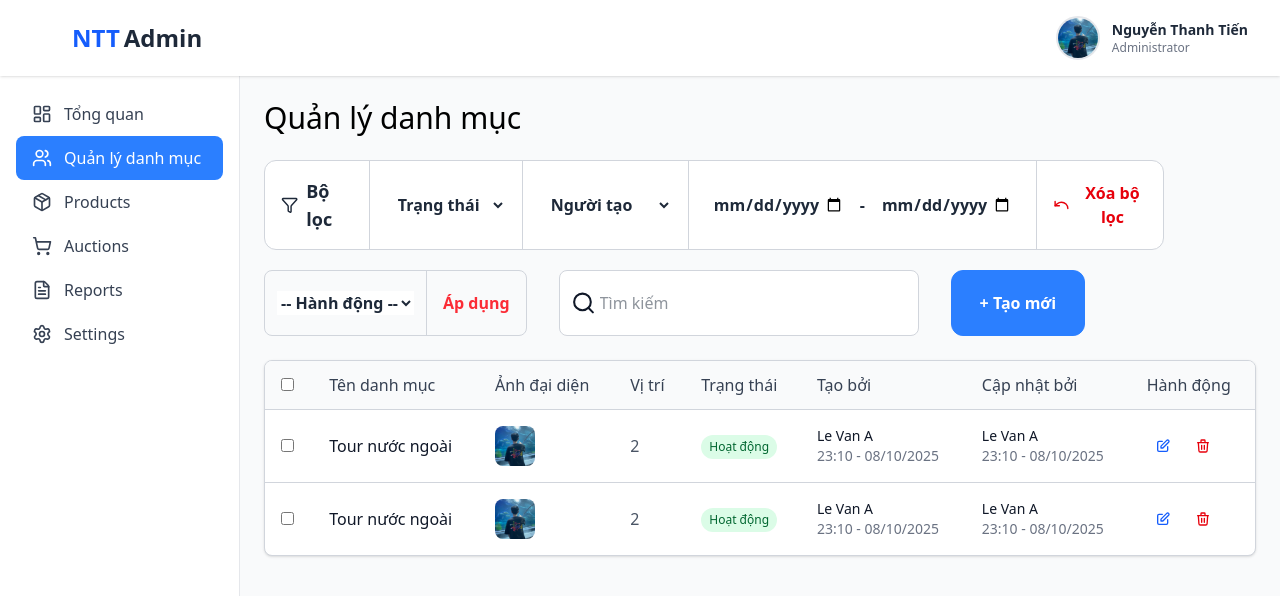
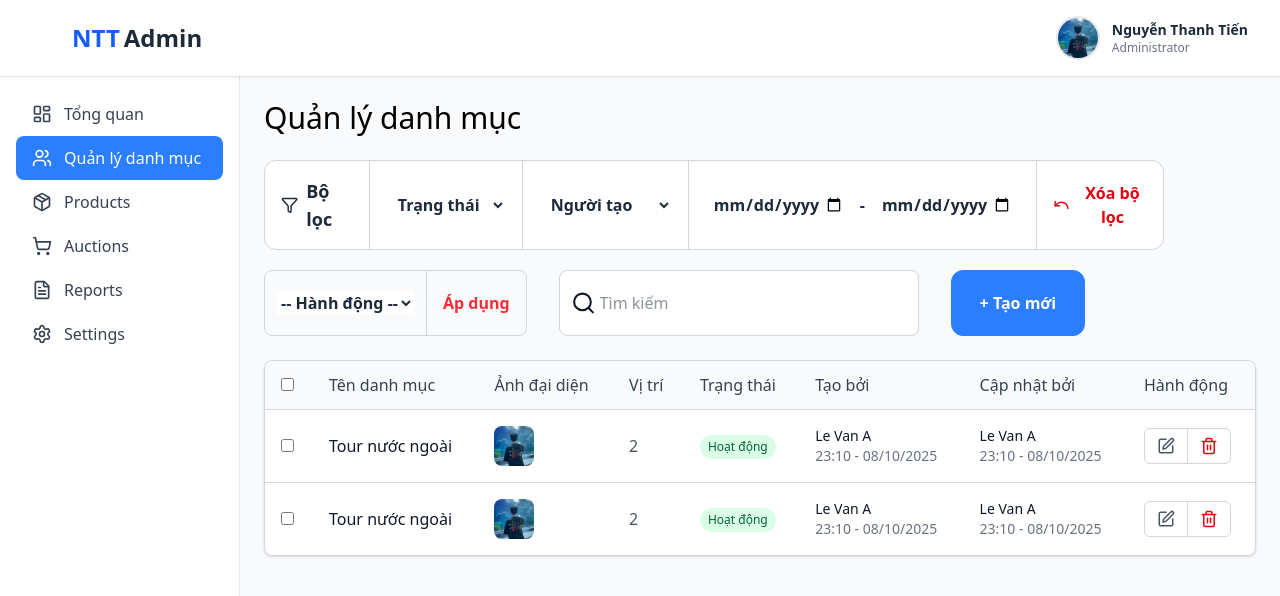
Before and after one commit to NguyenThanhTien539/online-auction-personal-project, a React (Vite) app in the folder frontend/: page /admin/categories in a window 1280 px wide. Shown: the top 596 px of the page. Built offline with nearby package versions, Linux system fonts and the light colour scheme.

Commit message:
fix edit and delete button

```diff
--- a/frontend/src/components/admin/FilterBar.tsx
+++ b/frontend/src/components/admin/FilterBar.tsx
@@ -1,5 +1,5 @@
 import { FilterIcon, UndoIcon, Search } from "lucide-react";
-import CreateButton from "../common/CreateButtons";
+import { CreateButton } from "@/components/common/Buttons";
 
 export default function FilterBar() {
   return (
--- /dev/null
+++ b/frontend/src/components/common/Buttons.tsx
@@ -0,0 +1,31 @@
+import { Edit } from "lucide-react";
+import { Trash2 } from "lucide-react";
+export function CreateButton() {
+  return (
+    <>
+      <button className="border border-blue-500 bg-blue-500 rounded-xl px-7 py-5 cursor-pointer hover:bg-blue-600">
+        <span className="text-white font-semibold">+ Tạo mới</span>
+      </button>
+    </>
+  );
+}
+
+export function EditButton() {
+  return (
+    <>
+      <button>
+        <Edit size={18} className="text-gray-600 cursor-pointer" />
+      </button>
+    </>
+  );
+}
+
+export function DeleteButton() {
+  return (
+    <>
+      <button>
+        <Trash2 size={18} className="text-red-600 cursor-pointer" />
+      </button>
+    </>
+  );
+}
--- a/frontend/src/components/common/CreateButtons.tsx
+++ /dev/null
@@ -1,9 +0,0 @@
-export default function CreateButton() {
-  return (
-    <>
-      <button className="border border-blue-500 bg-blue-500 rounded-xl px-7 py-5 cursor-pointer hover:bg-blue-600">
-        <span className="text-white font-semibold">+ Tạo mới</span>
-      </button>
-    </>
-  );
-}
--- a/frontend/src/views/admin/pages/CategoryList.tsx
+++ b/frontend/src/views/admin/pages/CategoryList.tsx
@@ -1,5 +1,7 @@
 import FilterBar from "@/components/admin/FilterBar";
 import avatar from "@/assets/image/avatar.jpg";
+import { DeleteButton, EditButton } from "@/components/common/Buttons";
+
 export default function CategoryList() {
   return (
     <div className="w-full space-y-6">
@@ -69,37 +71,13 @@ export default function CategoryList() {
                 </div>
               </td>
               <td className="px-4 py-4">
-                <div className="flex space-x-2">
-                  <button className="p-2 text-blue-600 hover:bg-blue-50 rounded-lg transition-colors">
-                    <svg
-                      className="w-4 h-4"
-                      fill="none"
-                      stroke="currentColor"
-                      viewBox="0 0 24 24"
-                    >
-                      <path
-                        strokeLinecap="round"
-                        strokeLinejoin="round"
-                        strokeWidth={2}
-                        d="M11 5H6a2 2 0 00-2 2v11a2 2 0 002 2h11a2 2 0 002-2v-5m-1.414-9.414a2 2 0 112.828 2.828L11.828 15H9v-2.828l8.586-8.586z"
-                      />
-                    </svg>
-                  </button>
-                  <button className="p-2 text-red-600 hover:bg-red-50 rounded-lg transition-colors">
-                    <svg
-                      className="w-4 h-4"
-                      fill="none"
-                      stroke="currentColor"
-                      viewBox="0 0 24 24"
-                    >
-                      <path
-                        strokeLinecap="round"
-                        strokeLinejoin="round"
-                        strokeWidth={2}
-                        d="M19 7l-.867 12.142A2 2 0 0116.138 21H7.862a2 2 0 01-1.995-1.858L5 7m5 4v6m4-6v6m1-10V4a1 1 0 00-1-1h-4a1 1 0 00-1 1v3M4 7h16"
-                      />
-                    </svg>
-                  </button>
+                <div className="inline-flex border border-gray-300 rounded-md divide-x divide-gray-300">
+                  <div className="px-3 py-2 flex items-center">
+                    <EditButton />
+                  </div>
+                  <div className="px-3 py-2 flex items-center">
+                    <DeleteButton />
+                  </div>
                 </div>
               </td>
             </tr>
@@ -136,37 +114,13 @@ export default function CategoryList() {
                 </div>
               </td>
               <td className="px-4 py-4">
-                <div className="flex space-x-2">
-                  <button className="p-2 text-blue-600 hover:bg-blue-50 rounded-lg transition-colors">
-                    <svg
-                      className="w-4 h-4"
-                      fill="none"
-                      stroke="currentColor"
-                      viewBox="0 0 24 24"
-                    >
-                      <path
-                        strokeLinecap="round"
-                        strokeLinejoin="round"
-                        strokeWidth={2}
-                        d="M11 5H6a2 2 0 00-2 2v11a2 2 0 002 2h11a2 2 0 002-2v-5m-1.414-9.414a2 2 0 112.828 2.828L11.828 15H9v-2.828l8.586-8.586z"
-                      />
-                    </svg>
-                  </button>
-                  <button className="p-2 text-red-600 hover:bg-red-50 rounded-lg transition-colors">
-                    <svg
-                      className="w-4 h-4"
-                      fill="none"
-                      stroke="currentColor"
-                      viewBox="0 0 24 24"
-                    >
-                      <path
-                        strokeLinecap="round"
-                        strokeLinejoin="round"
-                        strokeWidth={2}
-                        d="M19 7l-.867 12.142A2 2 0 0116.138 21H7.862a2 2 0 01-1.995-1.858L5 7m5 4v6m4-6v6m1-10V4a1 1 0 00-1-1h-4a1 1 0 00-1 1v3M4 7h16"
-                      />
-                    </svg>
-                  </button>
+                <div className="inline-flex border border-gray-300 rounded-md divide-x divide-gray-300">
+                  <div className="px-3 py-2 flex items-center">
+                    <EditButton />
+                  </div>
+                  <div className="px-3 py-2 flex items-center">
+                    <DeleteButton />
+                  </div>
                 </div>
               </td>
             </tr>
```
